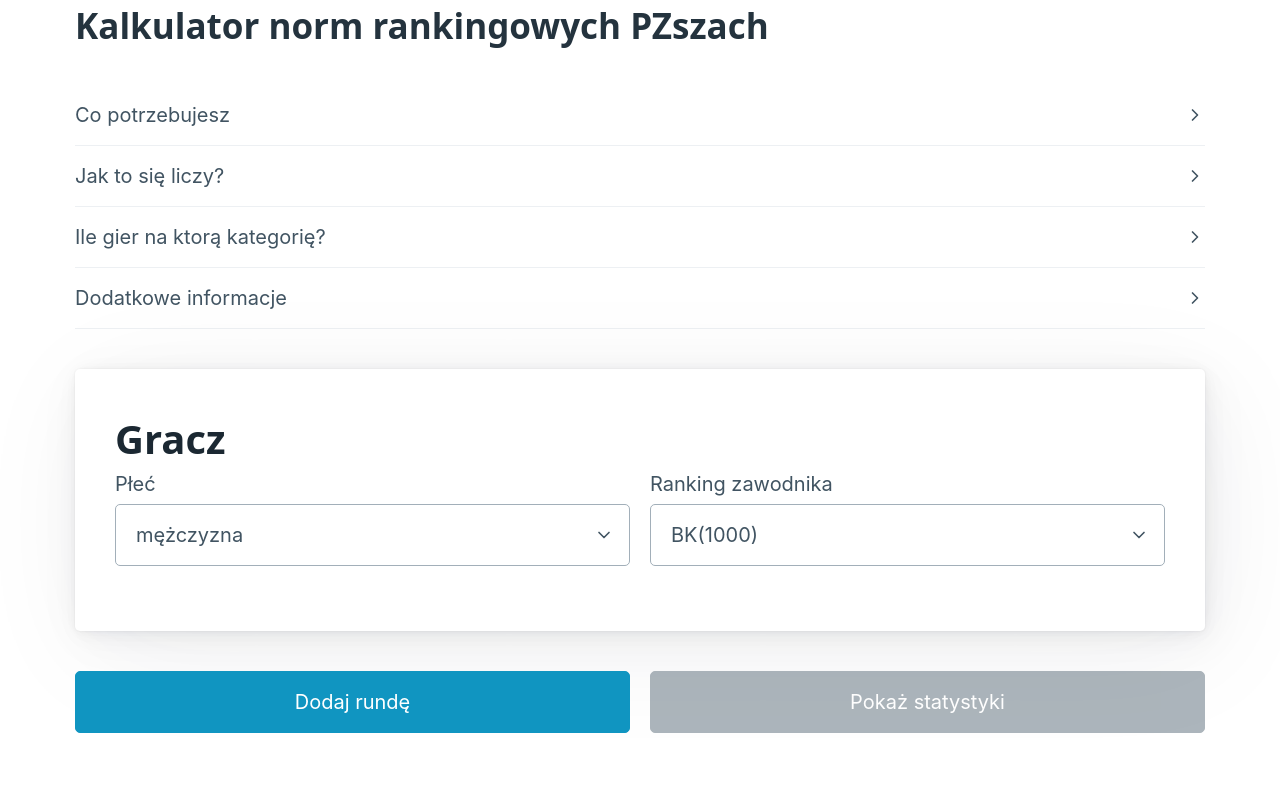
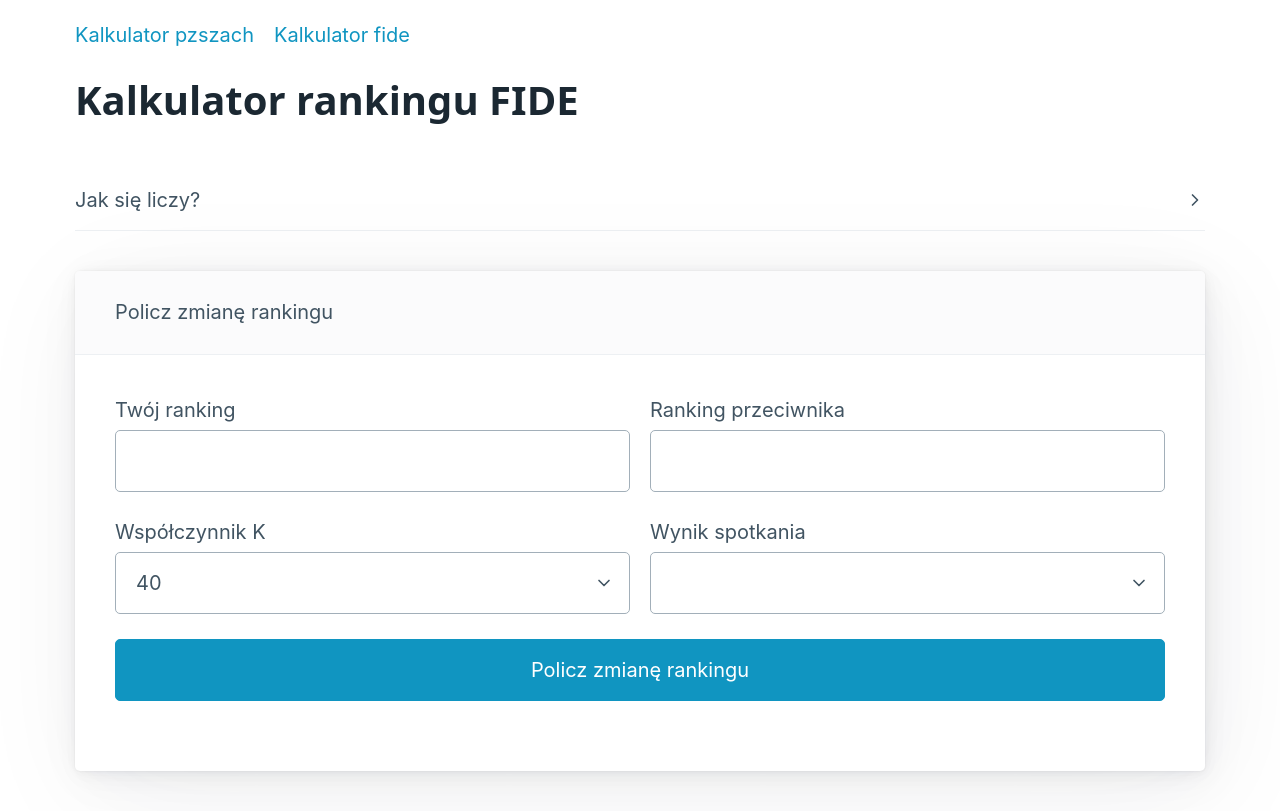
Before and after one commit to DocentSzachista/pzszach-rank-calc, a React (Create React App) app: page /fide in a window 1280 px wide. Built offline with nearby package versions, Linux system fonts and the light colour scheme.

Commit message:
Add FIDE calculator all in one file for now
Signed-off-by: DocentSzachista <idontknow5325@gmail.com>

```diff
--- a/src/index.js
+++ b/src/index.js
@@ -1,13 +1,37 @@
 import React from 'react';
 import ReactDOM from 'react-dom/client';
 import './index.css';
-import App from './App';
 import reportWebVitals from './reportWebVitals';
+import {
+  Link, BrowserRouter,
+  Routes,
+  Route
+} from "react-router-dom";
+import PzszachCalculator from './routes/PzszachCalculator';
+import FideCalculator from './routes/FideCalculator';
 
 const root = ReactDOM.createRoot(document.getElementById('root'));
 root.render(
   <React.StrictMode>
-    <App />
+    <main className="container">
+
+      <BrowserRouter>
+      <nav>
+        <ul>
+          <li>
+            <Link to={"/pzszach-rank-calc"}>Kalkulator pzszach</Link>
+          </li>
+          <li>
+            <Link to={"/fide"}>Kalkulator fide</Link>
+          </li>
+        </ul>
+      </nav>
+        <Routes>
+          <Route path='/pzszach-rank-calc' element={<PzszachCalculator/>}/>
+          <Route path="/fide" element={<FideCalculator/>}/>
+        </Routes>
+      </BrowserRouter>
+    </main>
   </React.StrictMode>
 );
 
--- /dev/null
+++ b/src/routes/FideCalculator.js
@@ -0,0 +1,102 @@
+import { useState } from "react";
+import Modal from "../components/Modal";
+const FideCalculator = () =>{
+    const [playerRanking, setPlayerRanking] = useState('');
+    const [opponentRanking, setOpponentRanking] = useState('');
+    const [kValue, setKValue] = useState(40);
+    const [score, setScore] = useState("");
+    const handleSubmit = (event) =>{
+
+        const exponent = (opponentRanking - playerRanking ) / 400;
+        const denominator = 1 + Math.pow(10, exponent);
+        const expected = 1 / denominator;
+        const newRanking = playerRanking + kValue * (score - expected);
+
+        setBlob({...blob, "currentRuz": newRanking});
+        setShowModal(true);
+        event.preventDefault();
+    };
+    const handleSelect = (event) =>{
+        setKValue(event.target.value);
+    };
+    const handleScore = (event) =>{
+        setScore(event.target.value);
+    }
+    const changeInputValue = (event, setVariable) =>{
+        const re = /^[0-9\b]+$/;
+        const value = parseInt(event.target.value);
+        if (re.test(value) && value >= 0 ) {
+            setVariable(value);
+            return;
+        }
+        event.target.value="";
+    };
+
+    const handleModalClick = () =>{
+        setShowModal(!showModal);
+      };
+
+    const handlePlayerOnChange = (event) =>{
+        changeInputValue(event, setPlayerRanking);
+    };
+
+    const handleOpponentOnChange = (event) =>{
+        changeInputValue(event, setOpponentRanking);
+    };
+    const [blob, setBlob] = useState({
+        "currentRuz": undefined,
+        "normsAchieved":[]
+    });
+    const [showModal, setShowModal] = useState(false);
+
+    return (
+    <>
+        <h1>Kalkulator rankingu FIDE</h1>
+        <details>
+            <summary>
+                Jak się liczy?
+            </summary>
+            <p>
+                placeholder
+            </p>
+        </details>
+        <article>
+            <header>
+                 Policz zmianę rankingu
+            </header>
+            <form onSubmit={handleSubmit}>
+                <div className="grid">
+                    <label>Twój ranking
+                        <input type="number" value={playerRanking} onInput={handlePlayerOnChange} required={true}/>
+                    </label>
+                    <label>Ranking przeciwnika
+                        <input type="number" value={opponentRanking} onInput={handleOpponentOnChange} required={true}/>
+                    </label>
+                </div>
+                <div className="grid">
+                    <label>Współczynnik K
+                        <select onChange={handleSelect}>
+                            <option value={40}>40</option>
+                            <option value={20}>20</option>
+                            <option value={10}>10</option>
+                        </select>
+                    </label>
+                    <label> Wynik spotkania
+                        <select value={score} onChange={handleScore} required={true}>
+                            <option value={""}></option>
+                            <option value={0}> Przegrana (0) </option>
+                            <option value={1}> Wygrana (1) </option>
+                            <option value={0.5}> Remis (0.5) </option>
+                        </select>
+                    </label>
+                </div>
+                <button type="submit" value="Submit">
+                    Policz zmianę rankingu
+                </button>
+            </form>
+        </article>
+        <Modal  rankBlob={blob} show={showModal} onClose={handleModalClick} />
+    </>
+    );
+};
+export default FideCalculator ;
--- a/src/App.js
+++ b/src/routes/PzszachCalculator.js
@@ -1,10 +1,10 @@
-import "./styles/App.css";
-import PlayerCard from './components/PlayerCard';
-import Modal from "./components/Modal";
+import "../styles/App.css";
+import PlayerCard from '../components/PlayerCard';
+import Modal from "../components/Modal";
 import { useState } from 'react';
-import {calculatePlayerChanges } from "./utils";
-import Description from "./components/Descritpion";
-function App() {
+import {calculatePlayerChanges } from "../utils";
+import Description from "../components/Descritpion";
+function PzszachCalculator() {
 
   const [opponents, setOpponents] = useState([{
     "category": "BK",
@@ -58,7 +58,7 @@
   };
 
   return (
-    <main className="container">
+    <>
       <Description />
 
       {
@@ -76,8 +76,8 @@
         <button className="secondary" data-tooltip="Tooltip" onClick={handleModalClick} on disabled={disabledButton}>Pokaż statystyki</button>
       </div>
       <Modal rankBlob={rankBlob} show={showModal} onClose={handleModalClick} />
-    </main>
+    </>
   );
 }
 
-export default App;
+export default PzszachCalculator;
```
